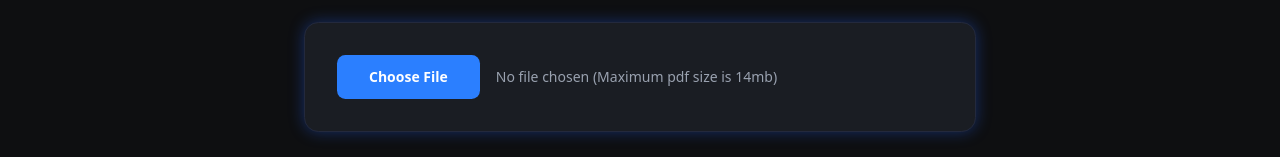
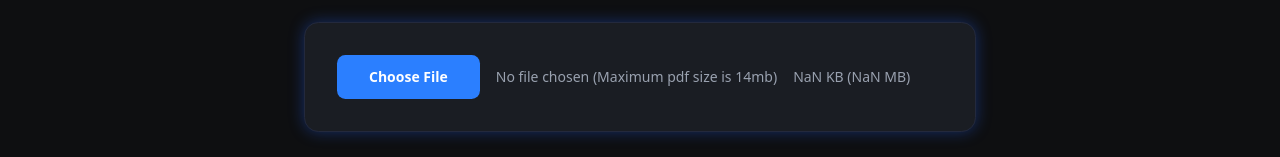
Before and after one commit to durgax04/chat-with-pdf, a Next.js app: page /dashboard in a window 1280 px wide. Shown: the part 143-300 px from the top of the page. Built offline with nearby package versions, Linux system fonts and the light colour scheme; no server answers; the database is empty; sample sign-in values are in the browser's storage.

Commit message:
adding ui check for max pdf size

```diff
--- a/src/components/Dashboard/Upload.tsx
+++ b/src/components/Dashboard/Upload.tsx
@@ -115,6 +115,10 @@ export const UploadCard = () => {
               <span className="text-gray-400 text-sm truncate max-w-[200px] sm:max-w-[300px]">
                 {file ? file.name : "No file chosen (Maximum pdf size is 14mb)"}
               </span>
+              <span className="text-gray-400 text-sm truncate max-w-[200px] sm:max-w-[300px]">
+                {(file?.size! / 1024).toFixed(2)} KB {" "}&#40;
+                {(file?.size! / (1024 * 1024)).toFixed(2)} MB&#41;
+              </span>
             </div>
 
             {uploadState === "idle" && file && (
```
